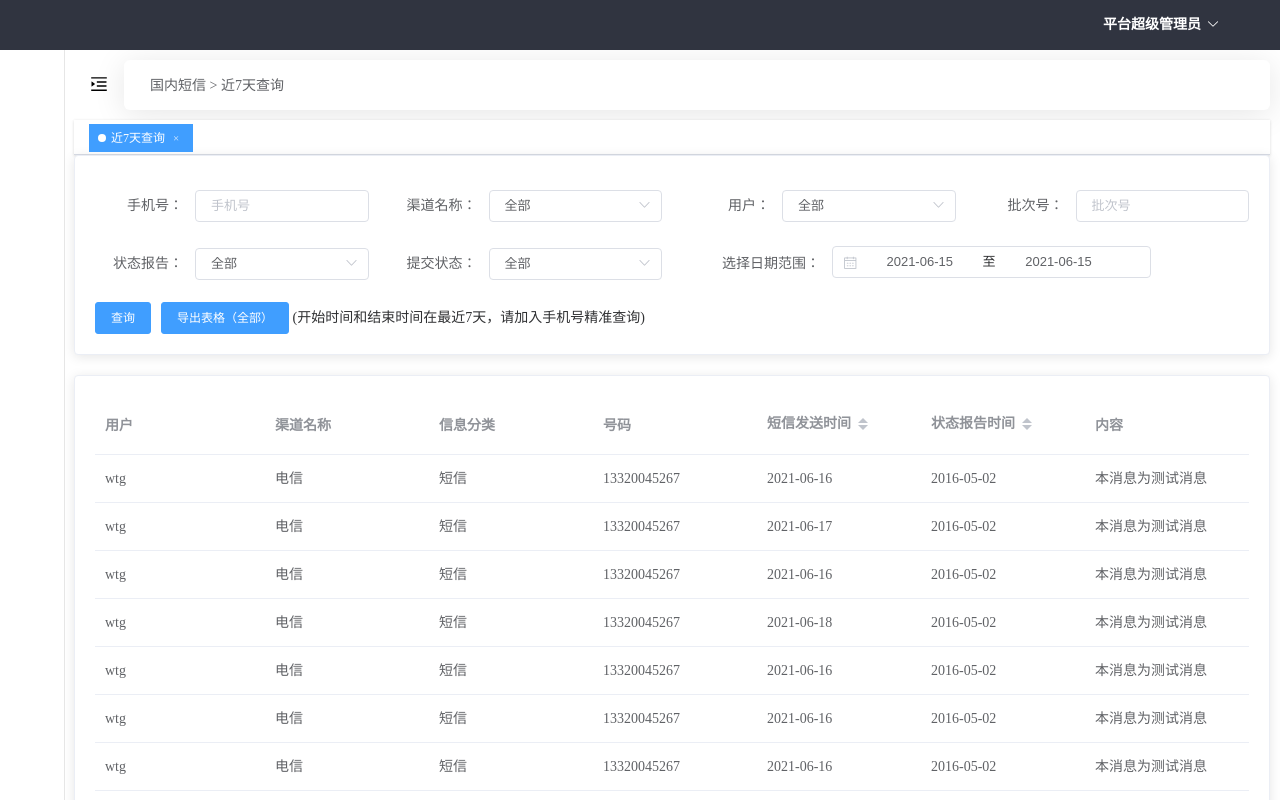
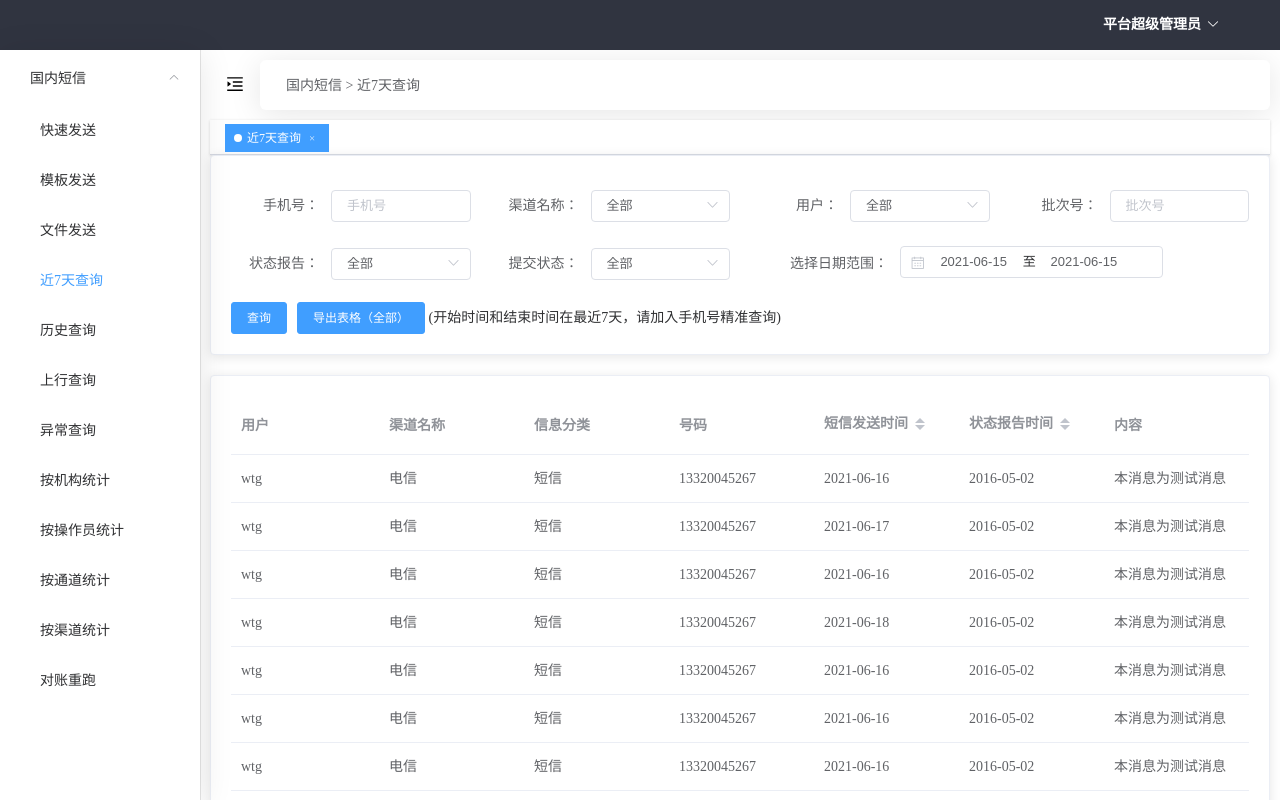
Before and after one commit to wtg0112/umsp6.0, a Vue app: page /#/homeMessage/weekQuery in a window 1280 px wide. Shown: the top 800 px of the page. Built offline with nearby package versions, Linux system fonts and the light colour scheme; a small style sheet from the web is missing.

Commit message:
defaultOpen

```diff
--- a/src/components/collapse.vue
+++ b/src/components/collapse.vue
@@ -1,7 +1,6 @@
 <template>
   <div style="padding: 0 15px;" @click="toggleClick">
     <svg
-      :class="isActive"
       class="hamburger"
       viewBox="0 0 1024 1024"
       xmlns="http://www.w3.org/2000/svg"
@@ -18,12 +17,11 @@ export default {
   name: 'collapse',
     data() {
     return {
-      isActive: false,
     }
   },
   methods: {
     toggleClick() {
-      this.$emit('toggleClick',this.isActive)
+      this.$emit('toggleClick')
     }
   }
 }
--- a/src/components/leftMenu.vue
+++ b/src/components/leftMenu.vue
@@ -9,8 +9,10 @@
       :default-openeds="openPath"
       :default-active="currentPath"
       class="el-menu-vertical-demo"
-      :collapse="isActive"
+      :collapse="iscollapse"
       :unique-opened="true"
+      :collapse-transition="false"
+       mode="vertical"
     >
       <el-submenu
         v-for="(item, index) in list"
@@ -54,6 +56,11 @@ export default {
         default:false
       }
     },
+    computed: {
+    iscollapse() {
+      return !this.isActive
+    }
+  },
   data() {
     return {
     }
--- a/src/views/index.vue
+++ b/src/views/index.vue
@@ -1,8 +1,8 @@
 <template>
   <div>
     <topHead :name="'平台超级管理员'" />
-    <leftMenu :list="list"  :openPath="openPath"  :currentPath="currentPath"  :isActive="isActive" v-if="list[0].menuList"/>
-    <div class="container" :class="{hasTagsView:needTagsView}" :style="isActive ? 'padding-left: 64px;' : ''">
+    <leftMenu :list="list"  :openPath="openPath"  :currentPath="currentPath" :isActive="isActive" v-if="list[0].menuList"/>
+    <div class="container" :class="{hasTagsView:needTagsView}" :style="isActive ? '' : 'padding-left: 64px;'">
       <el-row style="margin: 10px 0;" :gutter="20">
         <el-col :span="24">
           <!-- 左侧菜单栏折叠 -->
```
